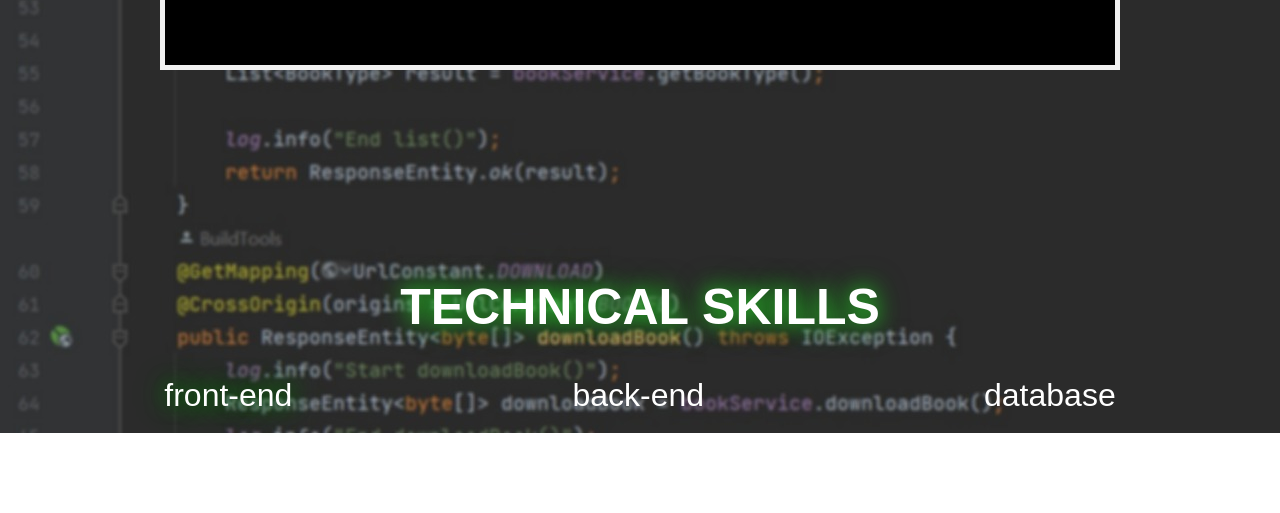
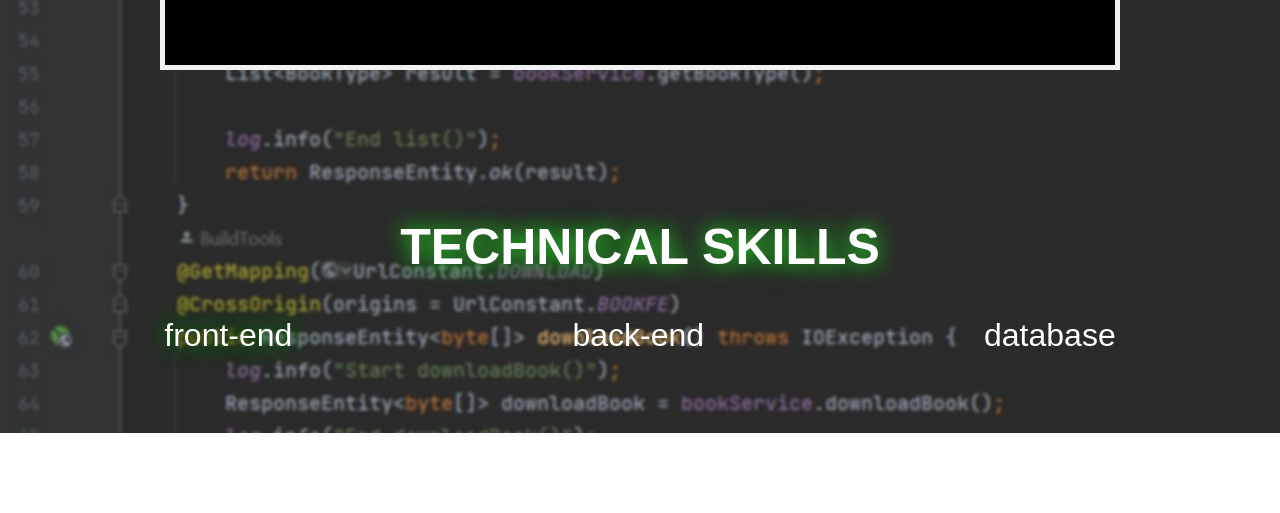
Before and after one commit to Quan-Trancs/portfolioo, a Nuxt app: page / in a window 1280 px wide. Shown: the part 439-952 px from the top of the page. Built offline with nearby package versions, Linux system fonts and the light colour scheme; a web font is replaced by a local one.

Commit message:
fix skills  section nav [QuanTran]

```diff
--- a/components/sections/Skills.vue
+++ b/components/sections/Skills.vue
@@ -22,7 +22,8 @@ function viewSkill (chosenSkillType) {
 </script>
 
 <template>
-  <div style="margin-top: 200px">
+  <div>
+    <div class="anchor"></div>
     <div class="sectionTitle" style="font-family: 'Atari', sans-serif; text-shadow: 0 0 20px limegreen, 0 0 30px darkgreen">
       TECHNICAL SKILLS
     </div>
```
